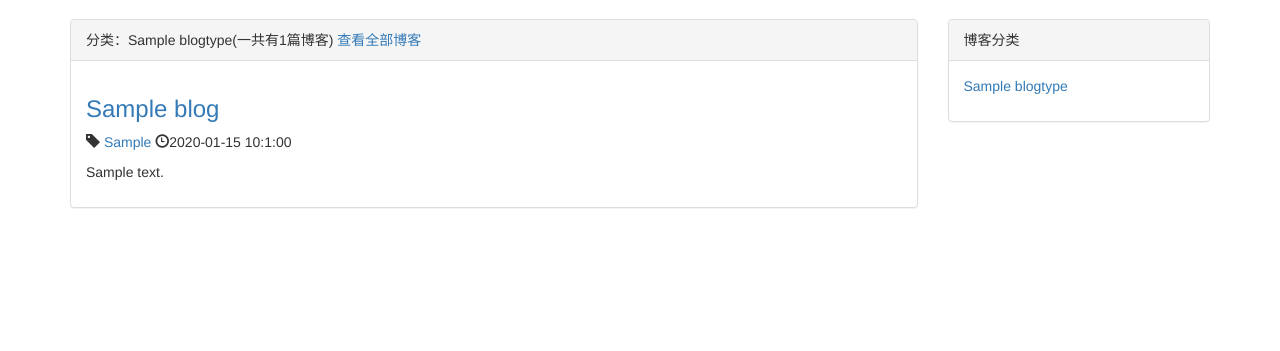
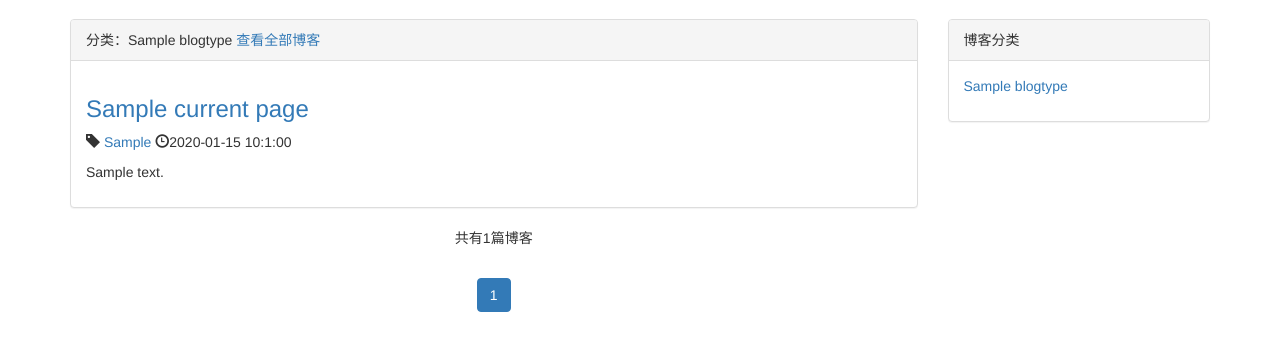
Before and after one commit to oldestcrab/my_blog_2, a Django app: template blog/templates/blog/blog_with_type.html in a window 1280 px wide. Shown: the part 51-402 px from the top of the page. Run offline with Django 3.2, Linux system fonts and the light colour scheme; tables that the repository leaves empty hold one stand-in row (values such as "Sample post"); the template is opened without the code that fills it: values that come from a table or form of the project are taken from there, most other values are stand-ins (such as "Sample title", 1, 10 or a date in 2020); data that the repository does not hold is empty; some libraries are stand-ins or nearby versions.

Commit message:
分页器完成

```diff
--- a/blog/models.py
+++ b/blog/models.py
@@ -26,3 +26,4 @@ class Blog(models.Model):
     class Meta:
         verbose_name = '博客'
         verbose_name_plural = verbose_name
+        ordering = ['-created_time']
--- a/blog/templates/blog/blog_list.html
+++ b/blog/templates/blog/blog_list.html
@@ -17,11 +17,12 @@ active
         <div class="col-xs-12 col-sm-8 col-md-9 col-lg-9">
             <div class="panel panel-default">
                 <div class="panel-heading">{% block blog_list_title %}
-                    博客列表(一共有{{ blogs|length }}篇博客)
+                    博客列表
                     {% endblock blog_list_title %}
                 </div>
                 <div class="panel-body">
-                    {% for blog in blogs %}
+                    {# 当前页的对象 #}
+                    {% for blog in current_page.object_list %}
                     <div class="blog">
                         <h3><a href="{% url 'blog:blog_detail' blog.id %}">
                                 {{ blog.title }}</a>
@@ -44,6 +45,39 @@ active
                 </div>
             </div>
 
+            {# 分页 #}
+            <div class="paginator">
+                <p>共有{{ current_page.paginator.count }}篇博客</p>
+                <ul class="pagination">
+                    {# 上一页 #}
+                    {% if current_page.has_previous %}
+                    <li>
+                        <a href="?page={{current_page.previous_page_number}}" aria-label="Previous">
+                            <span aria-hidden="true">&laquo;</span>
+                        </a>
+                    </li>
+                    {% endif %}
+
+                    {% for page_num in page_range %}
+                    {% if page_num == current_page.number %}
+                    <li class="active"><span>{{ page_num }}</span></li>
+                    {% elif page_num == '...' %}
+                    <li><span>{{ page_num }}</span></li>
+                    {% else %}
+                    <li><a href="?page={{page_num}}">{{ page_num }}</a></li>
+                    {% endif %}
+                    {% endfor %}
+
+                    {# 下一页 #}
+                    {% if current_page.has_next %}
+                    <li>
+                        <a href="?page={{current_page.next_page_number}}"" aria-label=" Next">
+                            <span aria-hidden="true">&raquo;</span>
+                        </a>
+                    </li>
+                    {% endif %}
+                </ul>
+            </div>
 
         </div>
         <div class="hidden-xs col-sm-4 col-md-3 col-lg-3">
--- a/blog/templates/blog/blog_with_type.html
+++ b/blog/templates/blog/blog_with_type.html
@@ -3,6 +3,6 @@
 {{ blog_type.type_name }}
 {% endblock title %}
 {% block blog_list_title %}
-分类：{{ blog_type.type_name}}(一共有{{ blogs|length }}篇博客)
+分类：{{ blog_type.type_name}}
 <a href="{% url 'blog:blog_list' %}">查看全部博客</a>
 {% endblock blog_list_title %}
--- a/my_blog/settings.py
+++ b/my_blog/settings.py
@@ -195,3 +195,6 @@ LOGGING = {
         },
     }
 }
+
+# 博客分页数量
+EACH_PAGE_BLOGS_NUMBER = 7
--- a/static/blog.css
+++ b/static/blog.css
@@ -2,6 +2,7 @@ ul.blog-types {
     list-style-type: none;
 }
 
+/* 博客列表每列样式 */
 div.blog:not(:last-child){
     margin-bottom: 2em;
     padding-bottom: 1em;
@@ -12,6 +13,7 @@ div.blog.h3 {
     margin-top: 0.5em;
 }
 
+/* 博客信息描述 */
 ul.blog-info-description {
     list-style-type: none;
     margin-bottom: 1em;
@@ -22,6 +24,12 @@ ul.blog-info-description li {
     margin-right: 2em;
 }
 
+/* 博客内容 */
 div.blog-content {
     text-indent: 2em;
 }
+
+/* 分页 */
+div.paginator {
+    text-align: center;
+}
```
Also changed, not shown: blog/views.py (+72 -20 lines).
